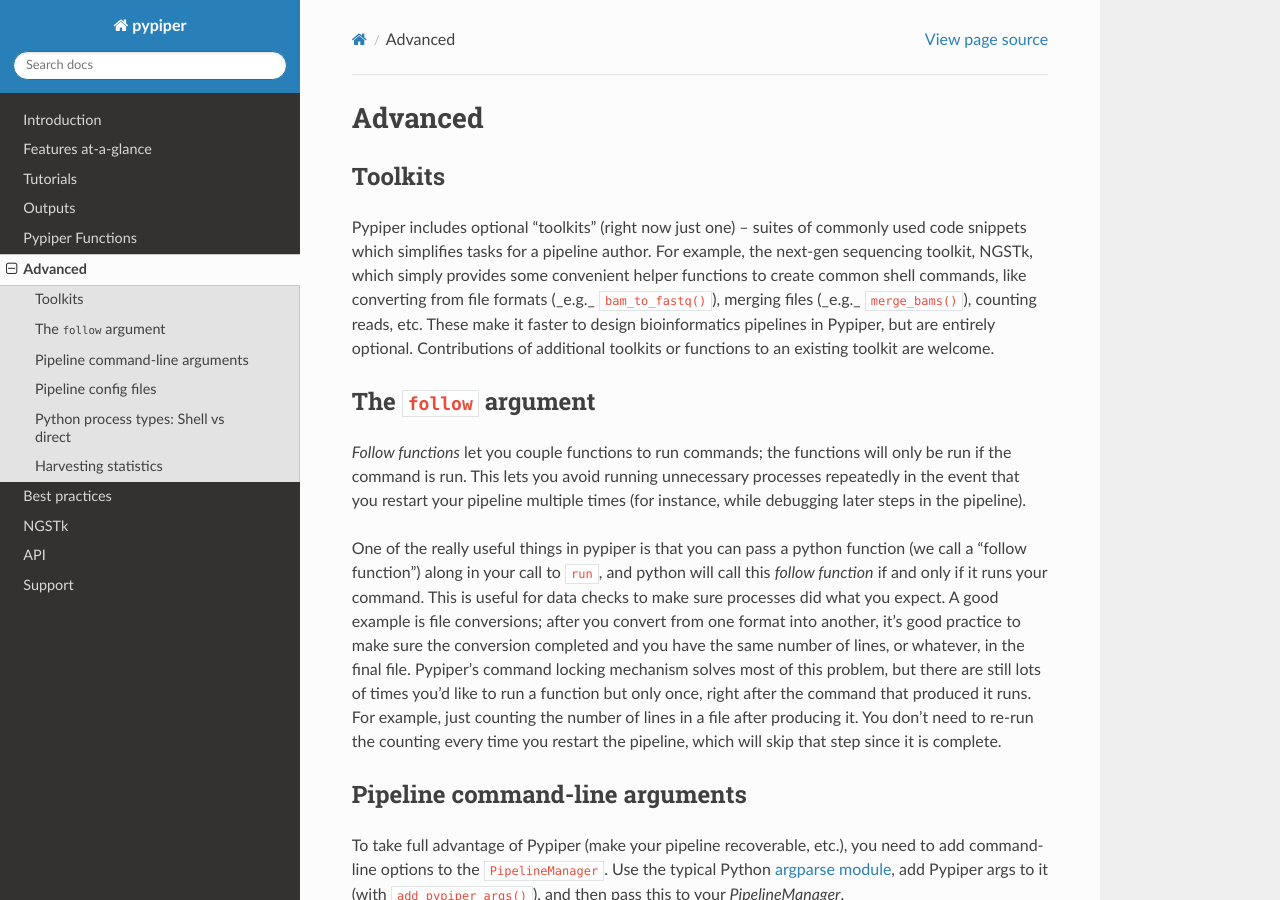
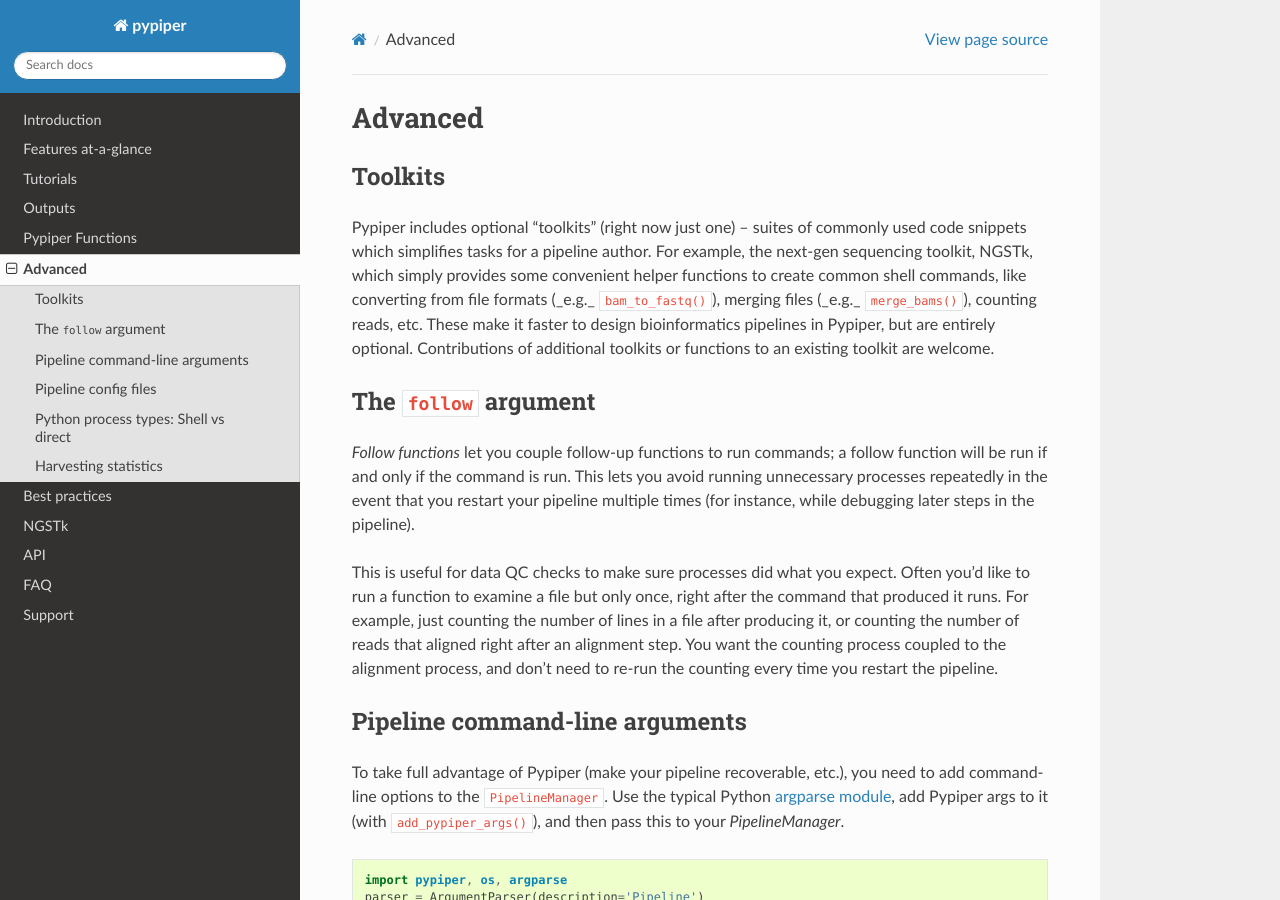
Before and after one commit to databio/pypiper, a Sphinx documentation site: the page built from doc/source/advanced.rst, in a window 1280 px wide and 900 px high. Built offline with Sphinx 7.4.7 and the Read the Docs theme 2.0.0, drawn with Linux system fonts in a browser that asks for light colours.

Commit message:
Update docs.

```diff
--- a/doc/source/advanced.rst
+++ b/doc/source/advanced.rst
@@ -10,9 +10,9 @@
 
 The ``follow`` argument
 *************
-*Follow functions* let you couple functions to run commands; the functions will only be run if the command is run. This lets you avoid running unnecessary processes repeatedly in the event that you restart your pipeline multiple times (for instance, while debugging later steps in the pipeline).
+*Follow functions* let you couple follow-up functions to run commands; a follow function will be run if and only if the command is run. This lets you avoid running unnecessary processes repeatedly in the event that you restart your pipeline multiple times (for instance, while debugging later steps in the pipeline).
 
-One of the really useful things in pypiper is that you can pass a python function (we call a "follow function") along in your call to ``run``, and python will call this *follow function* if and only if it runs your command. This is useful for data checks to make sure processes did what you expect. A good example is file conversions; after you convert from one format into another, it's good practice to make sure the conversion completed and you have the same number of lines, or whatever, in the final file. Pypiper's command locking mechanism solves most of this problem, but there are still lots of times you'd like to run a function but only once, right after the command that produced it runs. For example, just counting the number of lines in a file after producing it. You don't need to re-run the counting every time you restart the pipeline, which will skip that step since it is complete.
+This is useful for data QC checks to make sure processes did what you expect. Often you'd like to run a function to examine a file but only once, right after the command that produced it runs. For example, just counting the number of lines in a file after producing it, or counting the number of reads that aligned right after an alignment step. You want the counting process coupled to the alignment process, and don't need to re-run the counting every time you restart the pipeline.
 
 
 
--- /dev/null
+++ b/doc/source/faq.rst
@@ -0,0 +1,6 @@
+
+FAQ
+=========================
+
+-   **How can I run my pipeline on more than 1 sample?** Pypiper only handles individual-sample pipelines. To run it on multiple samples, you need `Looper <http://looper.readthedocs.io/>`_. Dividing multi-sample handling from individual sample handling is a conceptual advantage that allows us to write a nice, universal, generic sample-handler that you only have to learn once.
+-   **What cluster resources can pypiper use?** PyPiper is compute-agnostic. You run it wherever you want; If you want a nice way to submit pipelines for samples any cluster manager, check out `Looper <http://looper.readthedocs.io/>`_.
--- a/doc/source/index.rst
+++ b/doc/source/index.rst
@@ -28,12 +28,14 @@
    features.rst
    tutorials.rst
    outputs.rst
-   commands.rst
+   functions.rst
    advanced.rst
    best-practices.rst
    ngstk.rst
    api.rst
+   faq.rst
    support.rst
+
 
 
 Indices and tables
```
Also changed, not shown: README.md (+1 -1 lines), doc/source/functions.rst (renamed from doc/source/commands.rst).
